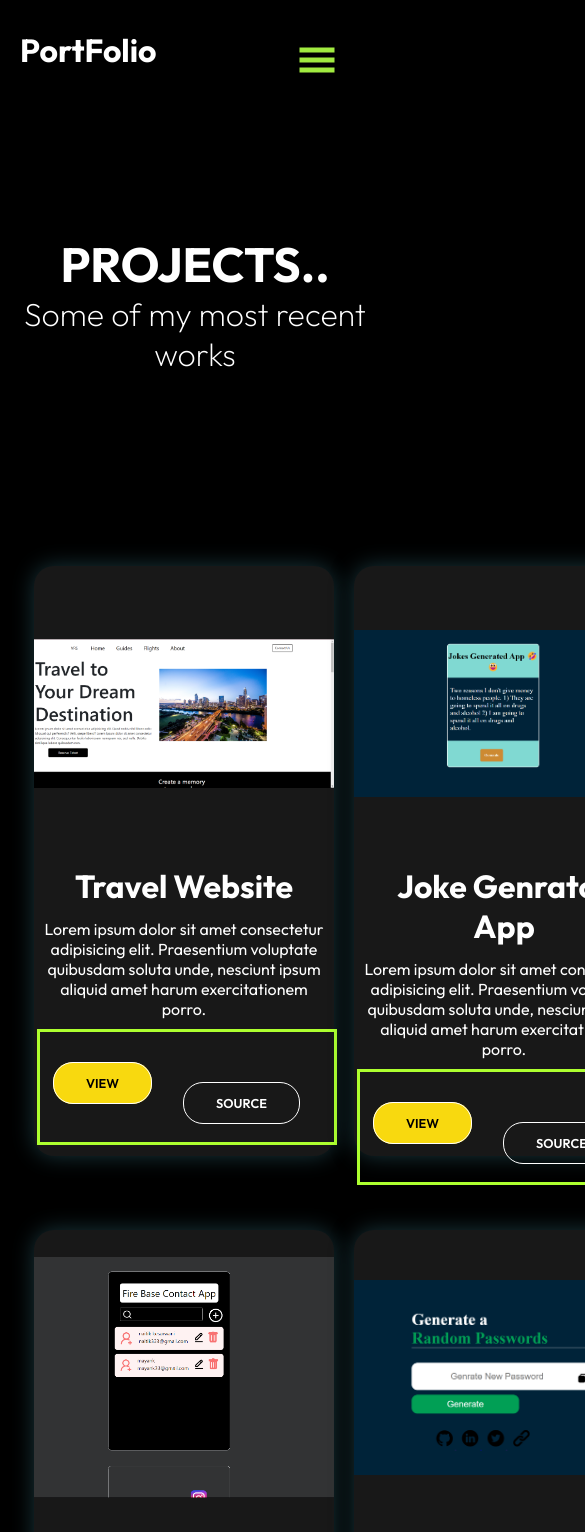
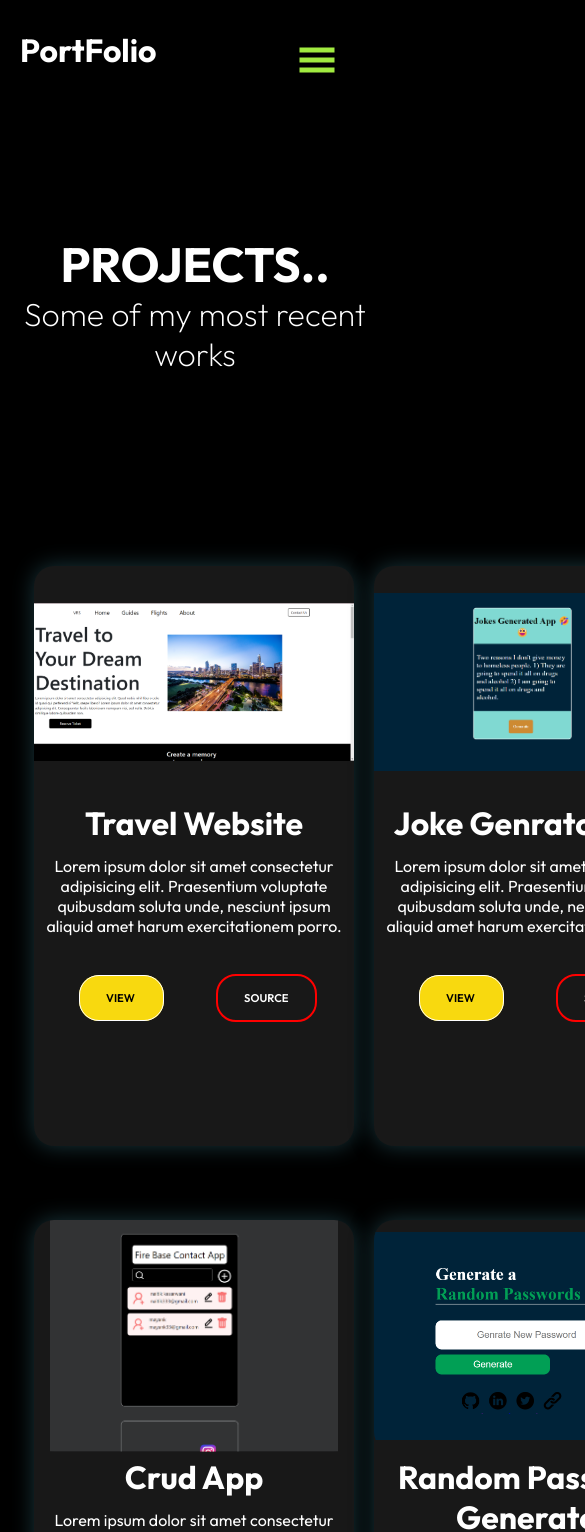
Before and after one commit to RachitSahu26/Portfolio, a React (Vite) app in the folder portfolio/: page /Projects in a window 390 px wide. Shown: the top 1532 px of the page, 585 px wide, since content can reach past the window. Built offline with nearby package versions, Linux system fonts and the light colour scheme.

Commit message:
completed responsive of project section

```diff
--- a/portfolio/src/Components/CardStyles.css
+++ b/portfolio/src/Components/CardStyles.css
@@ -211,11 +211,12 @@
 
     }
 }
+
 /* ...............media--------(840 )--------queries........ */
 
 
 
-@media screen and (max-width:840px){
+@media screen and (max-width:840px) {
 
 
 
@@ -264,15 +265,29 @@
 /* ...............media--------(788 )--------queries........ */
 
 
-@media screen and (max-width:788px){
+@media screen and (max-width:788px) {
     .card {
 
 
         width: 300px;
-        min-height: 590px;
+        min-height: 600px;
 
 
     }
+
+    .pro-img {
+
+        height: 40%;
+
+
+    }
+
+    .pro-img img {
+
+        border-radius: 20px;
+
+    }
+
     .project-about {
 
         margin-top: 2px;
@@ -289,7 +304,7 @@
 
     .para {
 
-        min-height: 2rem;
+        min-height: 1.5rem;
 
     }
 
@@ -297,12 +312,11 @@
 
 
     .btn-box2 {
-        border:  3px solid greenyellow;
-        margin-left: 3px;
+        margin-top: 33px;
         width: 300px;
         padding-left: 13px;
 
-    min-height: 2rem;
+        min-height: 4rem;
         height: auto;
     }
 
@@ -310,11 +324,15 @@ height: auto;
 
     .btn-view {
 
+
         font-size: 0.8rem;
     }
 
     .btn-source {
-    margin-left: 130px;
+        margin-left: 20px;
+        border: 2px solid red;
+        /* margin-top: -33px; */
+
     }
 
 
@@ -323,3 +341,112 @@ height: auto;
 
 
 }
+
+
+
+/* ...............media--------(645 )--------queries........ */
+
+
+@media screen and (max-width:645px) {
+
+    .card {
+        background-color: rgb(24, 24, 24);
+        /* border: 2px solid red; */
+        width: 360px;
+        min-height: 600px;
+        height: auto;
+        border-radius: 20px;
+        box-shadow: 0px 0px 22px 0px rgb(25, 54, 60);
+        margin: 10px;
+        margin-bottom: 4rem;
+        transition: 0.3s;
+    }
+
+    .head {
+
+        font-size: 2.3rem;
+
+    }
+
+    .para {
+
+        text-align: center;
+        font-size: 1.3rem;
+
+    }
+
+    .btn-box2 {
+        /* border: 2px solid red; */
+        /* margin-left: 30px;       */
+        margin-top: 0;
+        width: 350px;
+    }
+
+    .btn-view {
+        font-size: 0.7rem;
+        padding: 15px 26px;
+
+        margin-left: 22px;
+
+    }
+
+    .btn-source {
+        background: transparent;
+        color: #fff;
+        margin-left: 52px;
+    }
+
+
+
+
+
+
+
+
+
+
+
+}
+
+
+
+
+
+
+
+
+
+/* ...............media--------(433 )--------queries........ */
+
+
+
+
+
+
+@media screen and (max-width:433px) {
+
+
+    .card {
+
+        width: 320px;
+        min-height: 580px;
+
+
+    }
+
+    .head {
+
+        font-size: 2rem;
+
+    }
+
+    .para {
+
+        text-align: center;
+        font-size: 1rem;
+
+    }
+
+
+
+}
```
Also changed, not shown: 1 other file (tests, documents, lock files or other folders). Lines whose indentation alone changed are shown as unchanged.
